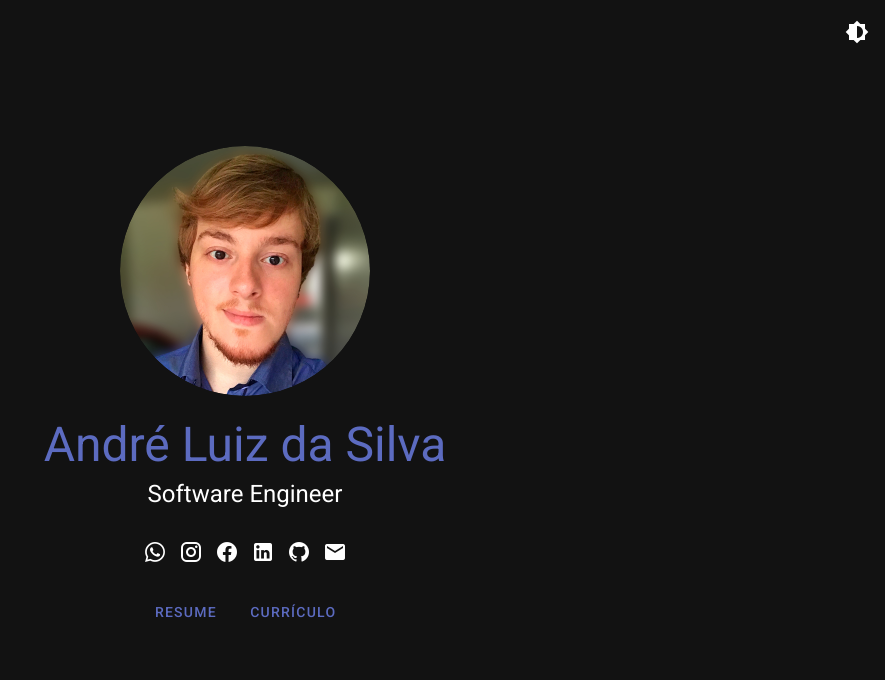
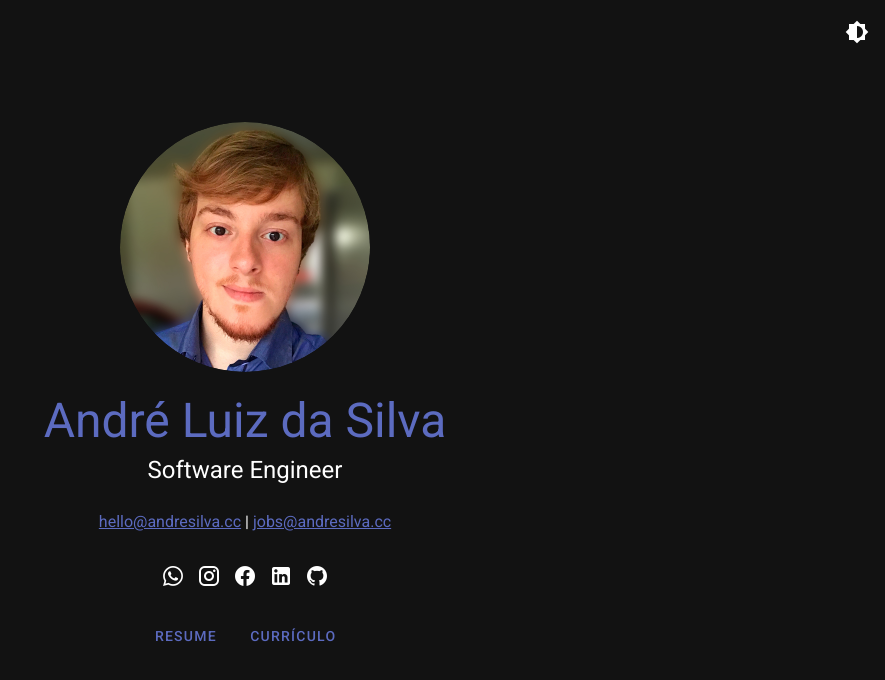
Before and after one commit to andresilva-cc/personal-website, a Nuxt app: page / in a window 1280 px wide. Shown: the top 680 px of the page, without its empty margins (395-1280 px from the left). Built offline with nearby package versions, Linux system fonts and the light colour scheme.

Commit message:
feat: Add email list

```diff
--- a/pages/index.vue
+++ b/pages/index.vue
@@ -18,6 +18,16 @@
       <div v-if="currentJob" class="text-body-1 pt-2">
         {{ currentJob.title }} @ {{ currentJob.company }}
       </div>
+    </v-col>
+
+    <!-- Emails -->
+    <v-col cols="12">
+      <template v-for="(email, index) in emails">
+        <template v-if="index > 0">
+          |
+        </template>
+        <a :key="email" :href="`mailto:${email}`">{{ email }}</a>
+      </template>
     </v-col>
 
     <!-- Links -->
@@ -54,6 +64,11 @@ export default {
       title: 'Software Engineer',
       currentJob: false,
 
+      emails: [
+        'hello@andresilva.cc',
+        'jobs@andresilva.cc'
+      ],
+
       links: [
         {
           icon: 'mdi-whatsapp',
@@ -79,11 +94,6 @@ export default {
           icon: 'mdi-github',
           to: 'https://github.com/andresilva-cc',
           target: '_blank'
-        },
-        {
-          icon: 'mdi-email',
-          to: 'mailto:andreluiz.97@outlook.com',
-          target: 'self'
         }
       ]
     }
```
